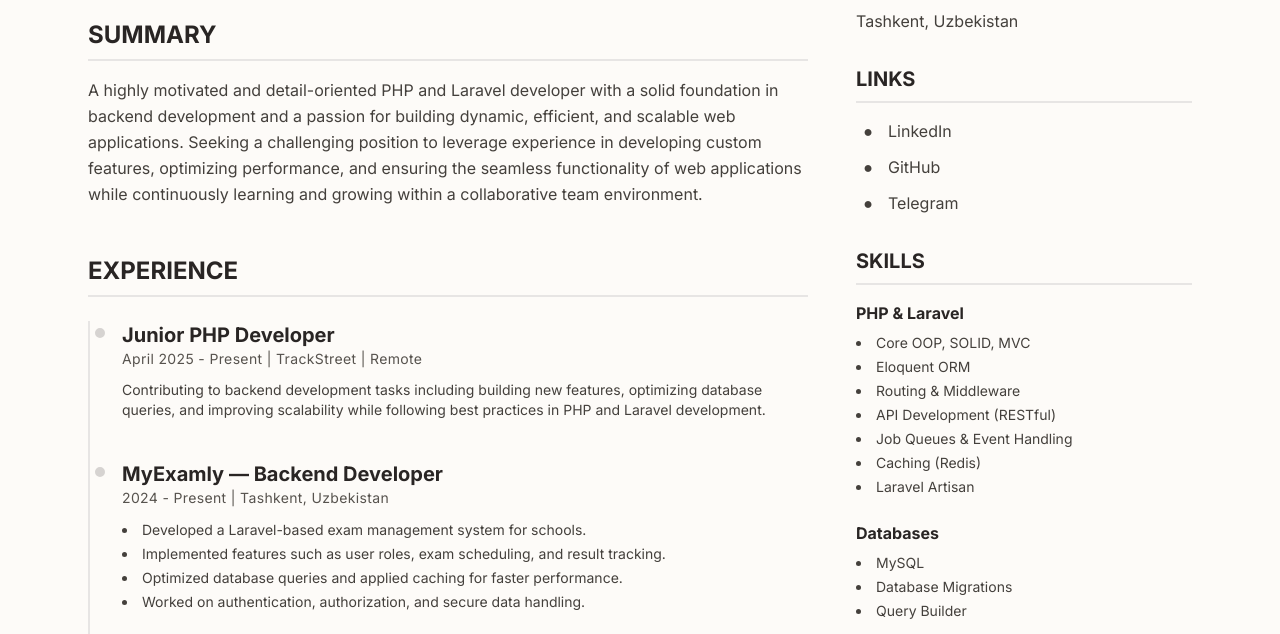
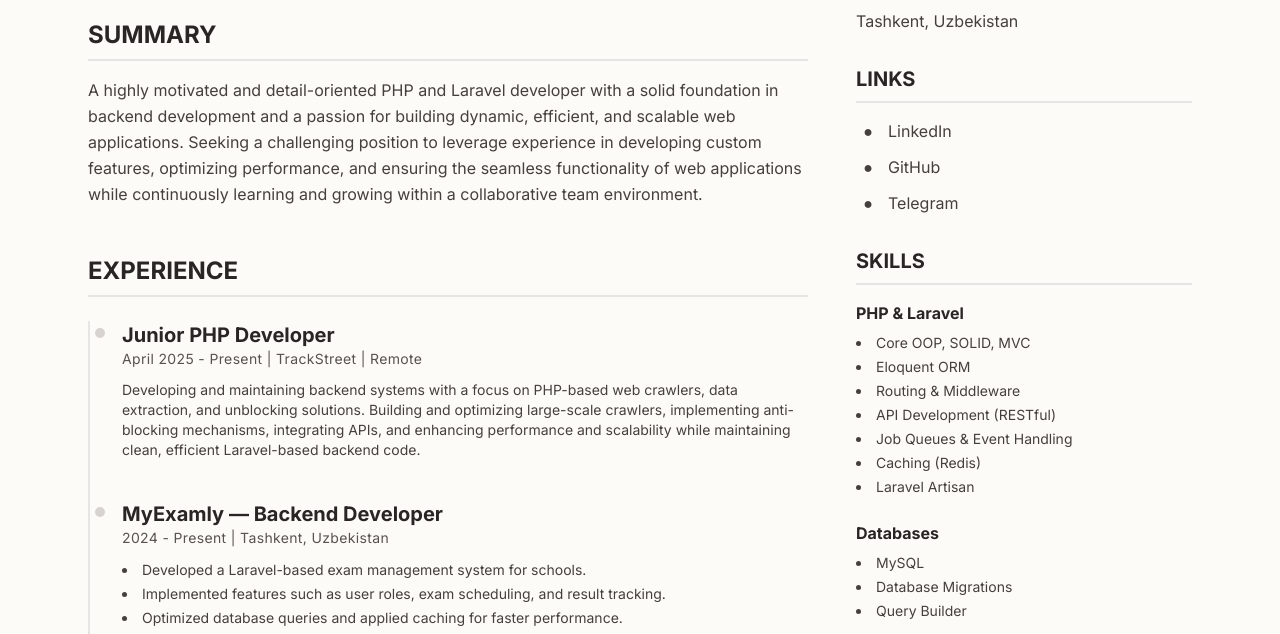
Before and after one commit to ozodbekrajabboyev/CV, a plain HTML site: page index.html in a window 1280 px wide. Shown: the part 165-799 px from the top of the page. Drawn offline with nearby package versions, Linux system fonts and the light colour scheme.

Commit message:
Revise job description for Junior PHP Developer
Updated job description for Junior PHP Developer position to reflect current responsibilities and focus areas.

```diff
--- a/index.html
+++ b/index.html
@@ -75,17 +75,17 @@
                                 <h3 class="font-bold text-stone-800 text-xl">
                                     Junior PHP Developer
                                 </h3>
-                                <p
-                                    class="text-sm leading-snug tracking-wide text-stone-600 mb-3"
-                                >
+                                <p class="text-sm leading-snug tracking-wide text-stone-600 mb-3">
                                     April 2025 - Present | TrackStreet | Remote
                                 </p>
                                 <p class="text-sm text-stone-700">
-                                    Contributing to backend development tasks including building new features,
-                                    optimizing database queries, and improving scalability while following
-                                    best practices in PHP and Laravel development.
+                                    Developing and maintaining backend systems with a focus on PHP-based web crawlers,
+                                    data extraction, and unblocking solutions. Building and optimizing large-scale crawlers,
+                                    implementing anti-blocking mechanisms, integrating APIs, and enhancing performance and
+                                    scalability while maintaining clean, efficient Laravel-based backend code.
                                 </p>
                             </div>
+
 
                             <div class="timeline-item relative">
                                 <h3 class="font-bold text-stone-800 text-xl">
```
